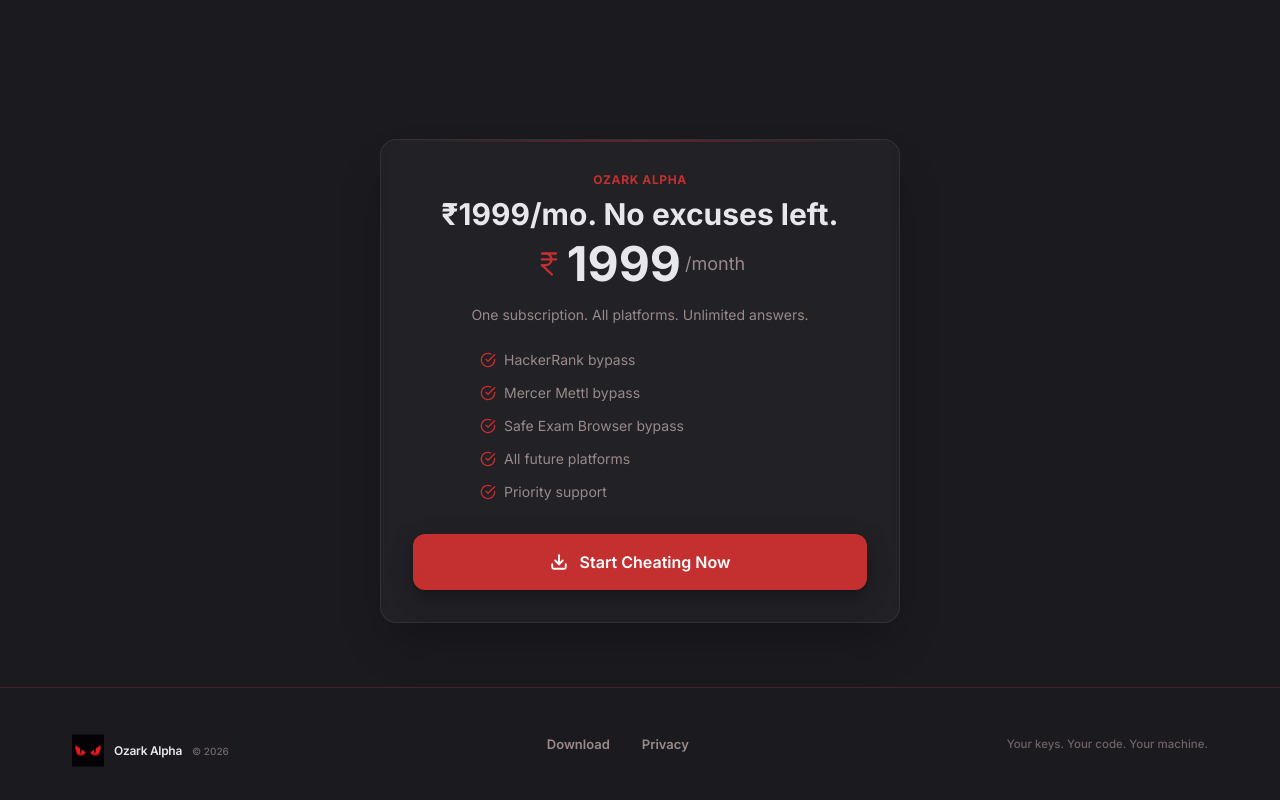
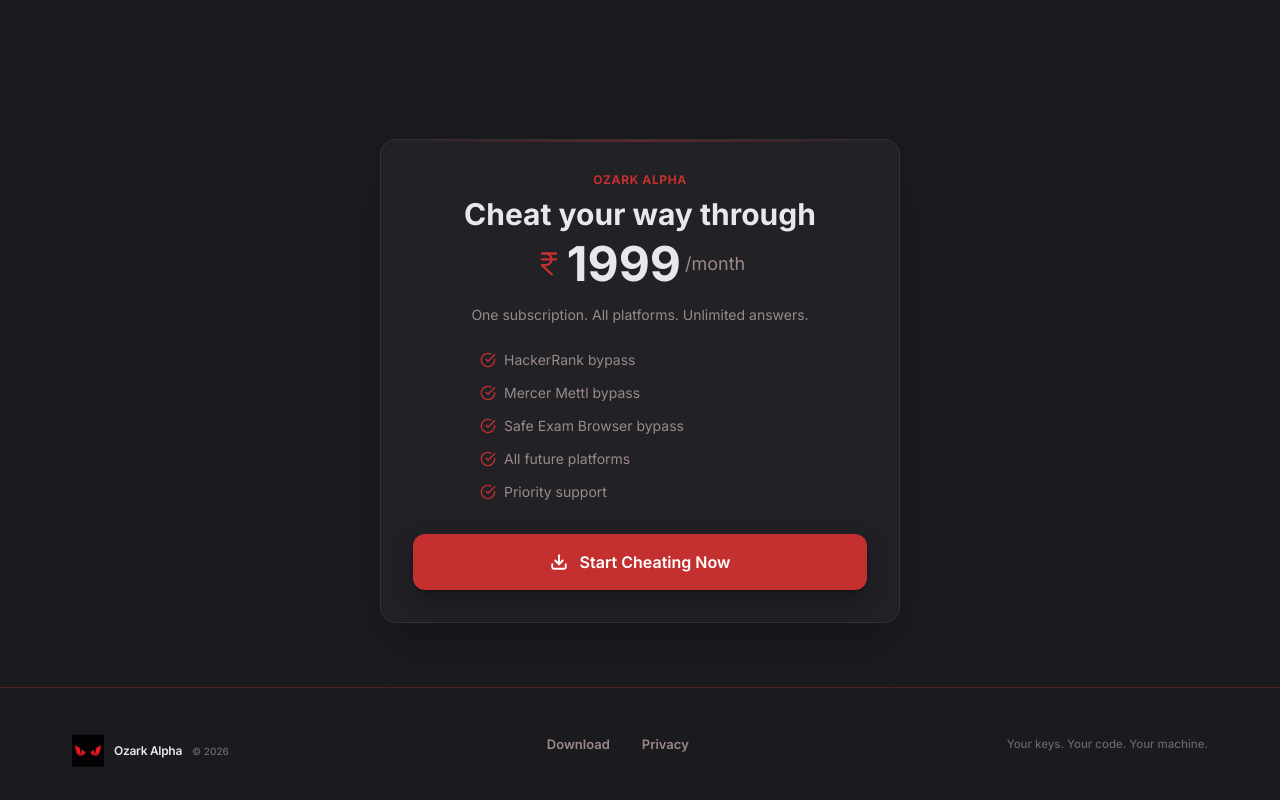
Before and after one commit to rishabhhgit/ozark-website, a React (Vite) app: page /ozarkAlpha in a window 1280 px wide. Shown: the part 2637-3437 px from the top of the page. Built offline with nearby package versions, Linux system fonts and the light colour scheme.

Commit message:
Update pricing headline to 'Cheat your way through'

```diff
--- a/src/components/OzarkAlphaPage.jsx
+++ b/src/components/OzarkAlphaPage.jsx
@@ -235,7 +235,7 @@
         <div ref={cardRef} className="relative rounded-2xl border border-white/[0.08] bg-white/[0.03] backdrop-blur-sm p-8 text-center shadow-2xl" style={{ opacity: 0 }}>
           <div className="absolute top-0 left-0 right-0 h-[2px] bg-gradient-to-r from-transparent via-accent/40 to-transparent" />
           <span className="text-[12px] sm:text-xs font-bold uppercase tracking-wider text-accent block mb-2">Ozark Alpha</span>
-          <h3 className="text-3xl font-bold text-ink mb-2">₹1999/mo. No excuses left.</h3>
+          <h3 className="text-3xl font-bold text-ink mb-2">Cheat your way through</h3>
           <div className="flex items-center justify-center gap-1 mb-4">
             <IndianRupee size={28} className="text-accent" />
             <span className="text-5xl font-bold text-ink">1999</span>
```
